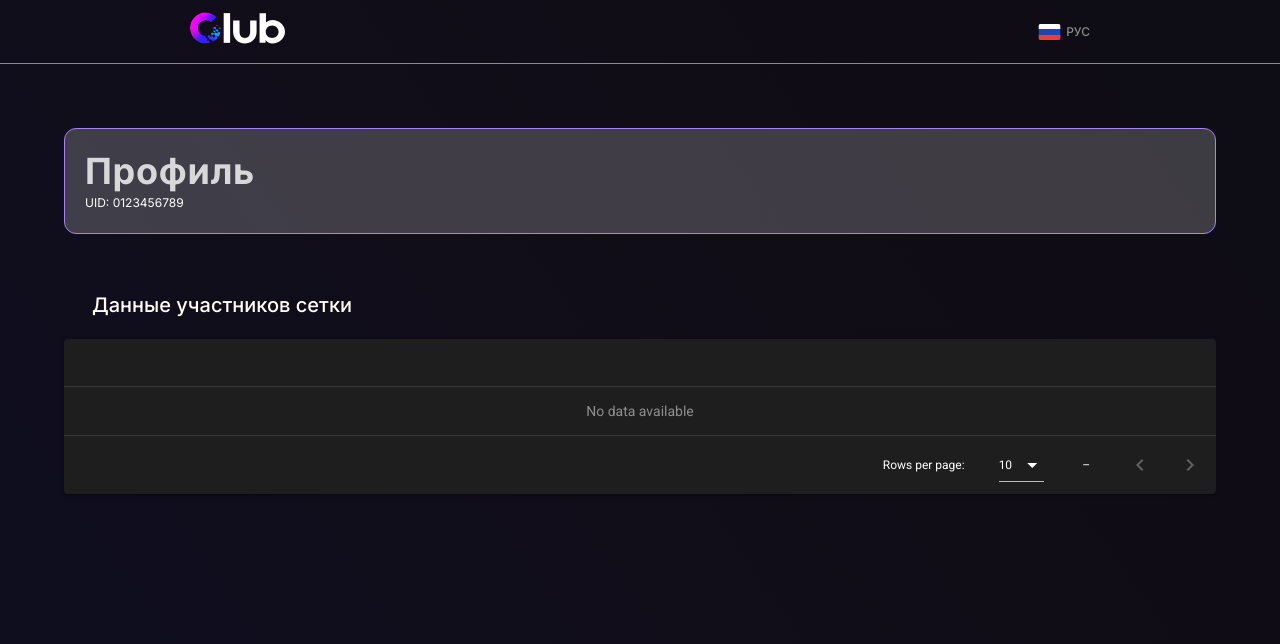
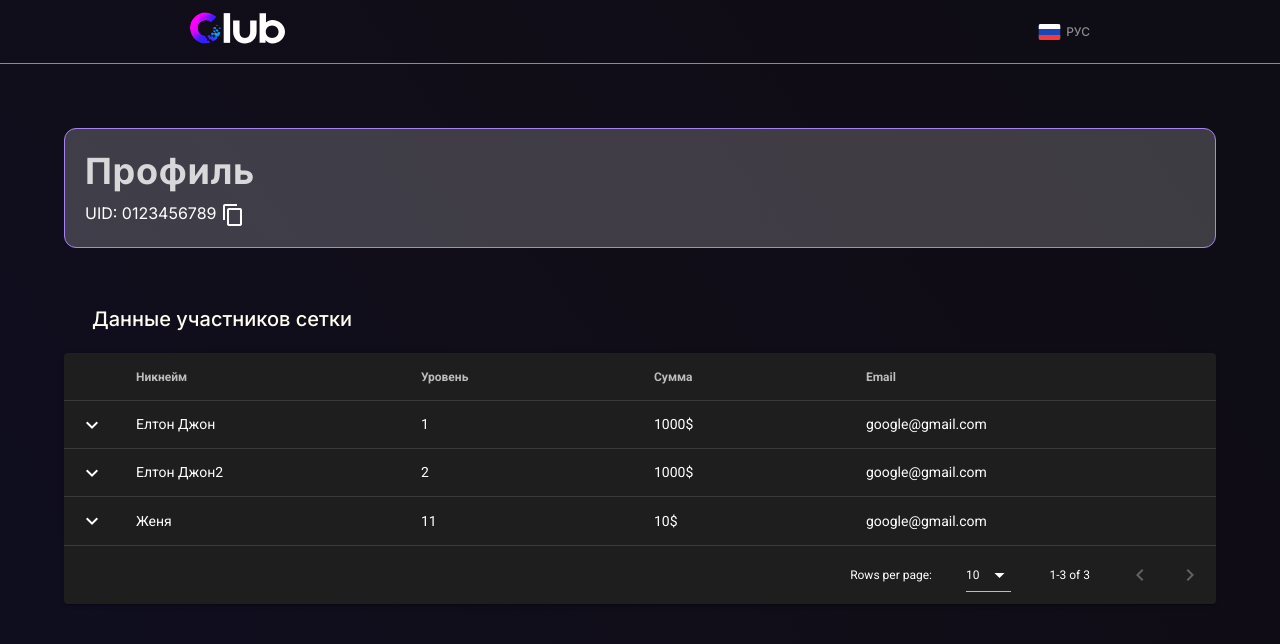
Before and after one commit to bogoslovskiydenis/club-dashbord, a Nuxt app: page /find-partners in a window 1280 px wide. Shown: the top 644 px of the page. Built offline with nearby package versions, Linux system fonts and the light colour scheme.

Commit message:
fix translates

```diff
--- a/pages/find-partners.vue
+++ b/pages/find-partners.vue
@@ -3,7 +3,12 @@
     <div class="parthers_container">
       <div class="c_container section_profile">
         <div class="section_profile_title">Профиль</div>
-        <div class="section_profile_subtitle">UID: 0123456789</div>
+        <div class="section_profile_subtitle">
+          UID: {{ userId }}
+          <v-icon color="white" class="cursor_pointer" @click="copy">
+            mdi-content-copy
+          </v-icon>
+        </div>
       </div>
       <div class="c_container profile_tables">
         <div class="profiles_text">Данные участников сетки</div>
@@ -15,7 +20,7 @@
           show-expand
           class="elevation-2"
         >
-          <template v-slot:expanded-item="{ item }">
+          <template #expanded-item="{ item }">
             <td>
               <p v-for="source in item.sources" :key="source.name">
                 {{ source.name }}
@@ -52,32 +57,103 @@ export default {
   layout: 'admin',
   data() {
     return {
-      headers: [
-        { text: 'ID', value: 'id' },
-        { text: 'Name', value: 'name' },
-        { text: 'Description', value: 'description' },
+      userId: '0123456789',
+      // headers: [
+      //   { text: 'ID', value: 'id' },
+      //   { text: 'Name', value: 'name' },
+      //   { text: 'Description', value: 'description' },
+      //   { text: 'Mail', value: 'mail' },
+      //
+      // ],
+      // items: [
+      //   { id: 1, name: 'Item 1', description: 'Description 1' , mail:"gooo@gmail.com" },
+      //   { id: 2, name: 'Item 2', description: 'Description 2',mail:"gooo@gmail.com" },
+      //   { id: 2, name: 'Item 3', description: 'Description 3' ,mail:"gooo@gmail.com"},
+      //   { id: 2, name: 'Item 4', description: 'Description 4',mail:"gooo@gmail.com" },
+      //
+      //   // Add more items as needed
+      // ],
+      expanded: [],
+      // groupBy:[{
+      //   key: 'name',
+      //   subInfo:"subInfo"
+      // }],
+      header: [
+        {
+          text: 'Никнейм',
+          align: 'start',
+          sortable: false,
+          value: 'name',
+          key: 'name',
+          expand: 'data-table-expand',
+        },
+        { text: 'Уровень', value: 'lvl' },
+        { text: 'Сумма', value: 'sum' },
+        { text: 'Email', value: 'email' },
       ],
-      items: [
-        { id: 1, name: 'Item 1', description: 'Description 1' },
-        { id: 2, name: 'Item 2', description: 'Description 2' },
-        { id: 2, name: 'Item 3', description: 'Description 3' },
-        { id: 2, name: 'Item 4', description: 'Description 4' },
-
-        // Add more items as needed
+      userexpanded: [
+        {
+          name: 'Елтон Джон',
+          lvl: 1,
+          sum: '1000$',
+          email: 'google@gmail.com',
+          sources: [
+            {
+              name: 'Коля',
+              lvl: 2,
+              sum: '1000$',
+              email: 'google@gmail.com',
+            },
+            {
+              name: 'Игорь',
+              lvl: 3,
+              sum: '1000$',
+              email: 'google@gmail.com',
+            },
+            {
+              name: 'Вася',
+              lvl: 4,
+              sum: '1000321$',
+              email: 'google@gmail.com',
+            },
+          ],
+        },
+        {
+          name: 'Елтон Джон2',
+          lvl: 2,
+          sum: '1000$',
+          email: 'google@gmail.com',
+          sources: [
+            {
+              name: 'Петя',
+              lvl: 5,
+              sum: '1000$',
+              email: 'google@gmail.com',
+            },
+          ],
+        },
+        {
+          name: 'Женя',
+          lvl: 11,
+          sum: '10$',
+          email: 'google@gmail.com',
+          sources: [
+            {
+              name: 'Дед Иван))',
+              lvl: 2,
+              sum: '1$',
+              email: 'google@gmail.com',
+            },
+          ],
+        },
       ],
-      expandedItems: [],
-      selectedItem: null,
     }
   },
   methods: {
-    onRowClick(item) {
-      // Toggle expansion for the clicked item
-      const index = this.expandedItems.findIndex((i) => i.id === item.id)
-      if (index === -1) {
-        this.expandedItems.push(item)
-      } else {
-        this.expandedItems.splice(index, 1)
-      }
+    copy() {
+      try {
+        navigator.clipboard.writeText(this.userId)
+      } catch (e) {}
     },
   },
 }
@@ -92,7 +168,6 @@ export default {
   padding: 20px;
   border-radius: 12px;
   border: 1px solid #a783f3;
-
   background: rgba(255, 255, 255, 0.2);
 }
 
@@ -114,10 +189,10 @@ export default {
 
 .section_profile_subtitle {
   color: #fff;
-
+  margin-top: 10px;
   /* Body/02 */
   font-family: 'Inter', sans-serif;
-  font-size: 12px;
+  font-size: 16px;
   font-style: normal;
   font-weight: 400;
   line-height: 20px; /* 166.667% */
--- a/pages/main.vue
+++ b/pages/main.vue
@@ -5,10 +5,10 @@
         <div class="cards_inf">
           <div class="card_text_top">Статус</div>
           <div class="card_text_descr_bottom">
-            <div class="card_img">
+            <div>
               <img src="/card_img.svg" alt="" />
             </div>
-            <div class="card_text_descr">Пул № 1</div>
+            <div class="card_text_descr">{{ t('ACTIVE') }}</div>
           </div>
         </div>
       </div>
@@ -100,12 +100,13 @@
 import { Doughnut } from 'vue-chartjs'
 import { Chart as ChartJS, ArcElement, Tooltip, Legend } from 'chart.js'
 import TableApp from '~/components/table/table'
-
+import translate from '~/mixins/translate'
 ChartJS.register(ArcElement, Tooltip, Legend)
 
 export default {
   name: 'AdminMainPage',
   components: { TableApp, Doughnut },
+  mixins: [translate],
   layout: 'admin',
   data() {
     return {
@@ -284,11 +285,18 @@ export default {
         },
       ],
       chartData: {
-        labels: ['Петя', 'Вася', 'Коля' , 'Жеея' , 'Леша' , 'Jack'],
+        labels: ['Петя', 'Вася', 'Коля', 'Жеея', 'Леша', 'Jack'],
         datasets: [
           {
-            backgroundColor: ['#2bc71a', '#E46651', '#00D8FF', '#c79f1b','#c2369a','#c2369a'],
-            data: [40, 20, 80, 10, 30,11, 25],
+            backgroundColor: [
+              '#2bc71a',
+              '#E46651',
+              '#00D8FF',
+              '#c79f1b',
+              '#c2369a',
+              '#c2369a',
+            ],
+            data: [40, 20, 80, 10, 30, 11, 25],
           },
         ],
       },
@@ -326,9 +334,9 @@ export default {
 .cards_inf {
   display: flex;
   flex-direction: column;
-  justify-content: center;
   align-items: flex-end;
   gap: 16px;
+  height: 100%;
 }
 
 .card_text_top {
@@ -347,6 +355,7 @@ export default {
   padding: 1.488px 4.037px 1.489px 4.037px;
   justify-content: center;
   align-items: center;
+  height: 40px;
 }
 
 .card_text_descr {
@@ -409,6 +418,10 @@ export default {
   flex-shrink: 0;
   align-self: stretch;
 }
+.card_img {
+  margin-left: 10px;
+  display: block;
+}
 
 @media (max-width: 768px) {
   .cards_wrapper {
@@ -422,10 +435,10 @@ export default {
     justify-content: center;
     align-items: center;
   }
-  .history_transfer_left{
+  .history_transfer_left {
     width: 100%;
   }
-  .history_transfer_right{
+  .history_transfer_right {
     width: 50%;
     display: flex;
     justify-content: center;
--- a/static/css/style.css
+++ b/static/css/style.css
@@ -13,6 +13,9 @@
   .hide {
     display: none!important;
   }
+  .cursor_pointer {
+    cursor: pointer;
+  }
   @media (max-width: 1199px) {
     .hide_mob {
       display: none!important;
--- a/translate/index.js
+++ b/translate/index.js
@@ -78,5 +78,15 @@ export default {
         UA: 'пошук',
         RU: 'поиск',
         EN: 'search'
+    },
+    ACTIVE: {
+        UA: 'активний',
+        RU: 'активен',
+        EN: 'active'
+    },
+    NOT_ACTIVE: {
+        UA: 'не активний',
+        RU: 'не активен',
+        EN: 'not active'
     }
 }
```
